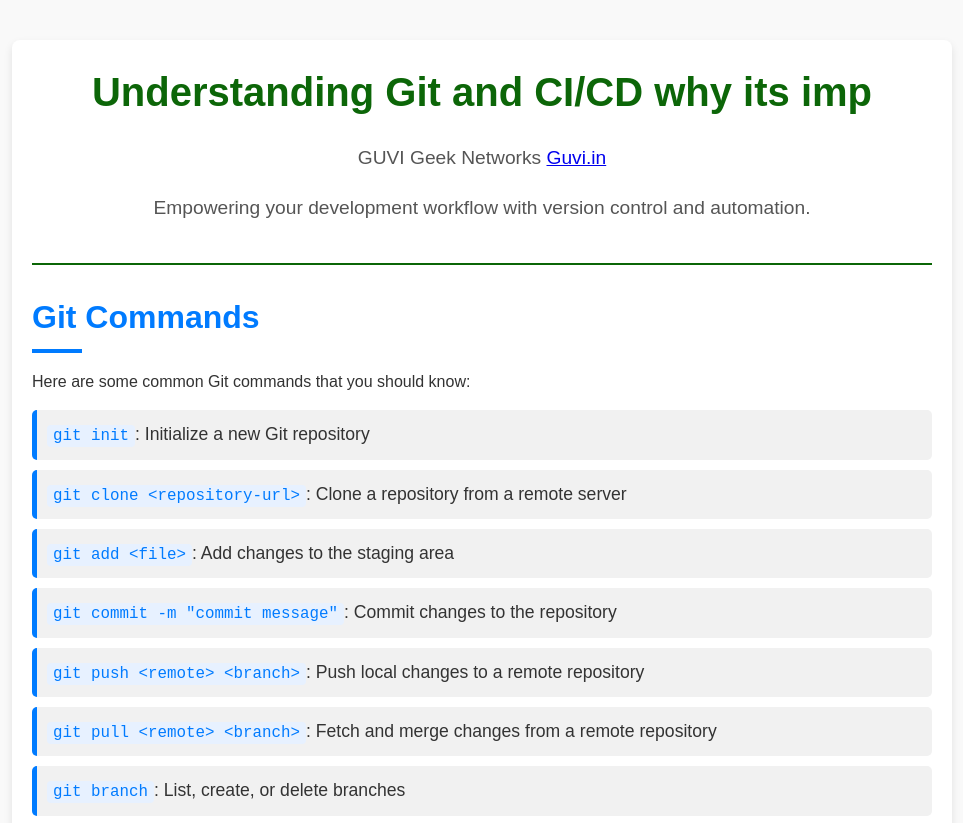
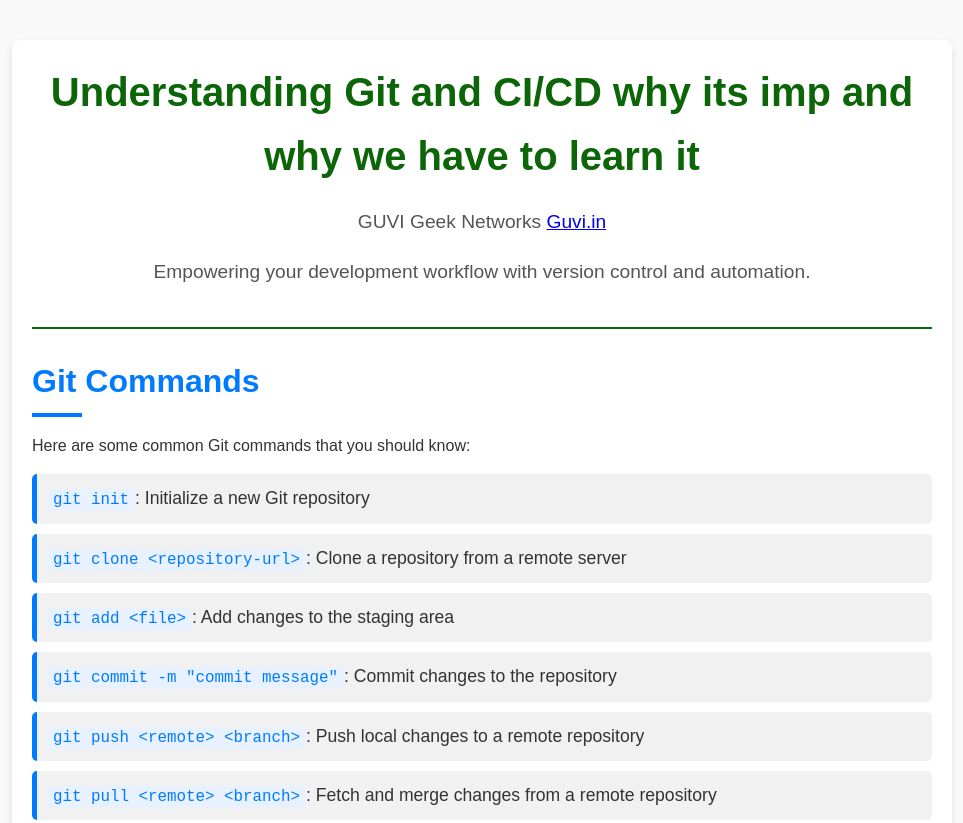
Before and after one commit to channuma/webappaws, a plain HTML site: page index.html in a window 1280 px wide. Shown: the top 823 px of the page, without its empty margins (158-1121 px from the left). Drawn offline with Linux system fonts and the light colour scheme.

Commit message:
Update index.html

```diff
--- a/index.html
+++ b/index.html
@@ -114,7 +114,7 @@
 <body>
     <div class="container">
         <header>
-            <h1>Understanding Git and CI/CD why its imp</h1>
+            <h1>Understanding Git and CI/CD why its imp and why we have to learn it</h1>
             <p>GUVI Geek Networks <a href="https://www.guvi.in/"> Guvi.in</a></p>
 
             <p>Empowering your development workflow with version control and automation.</p>
```
